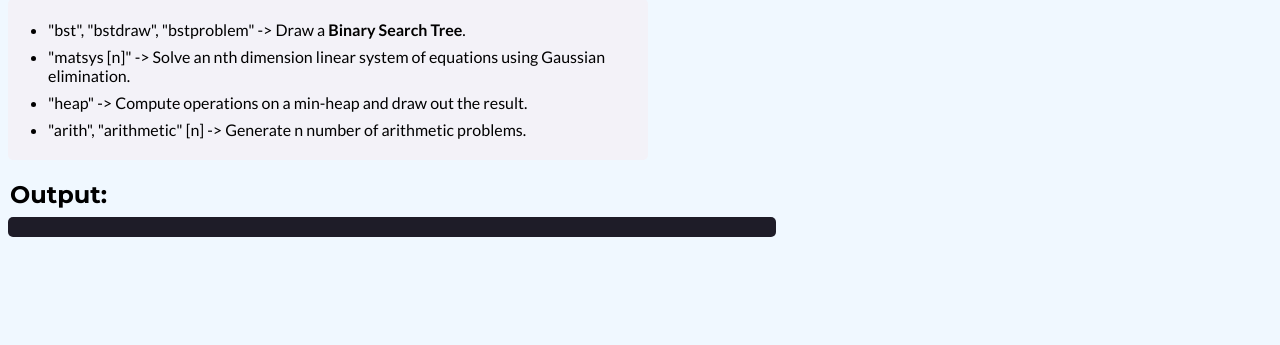
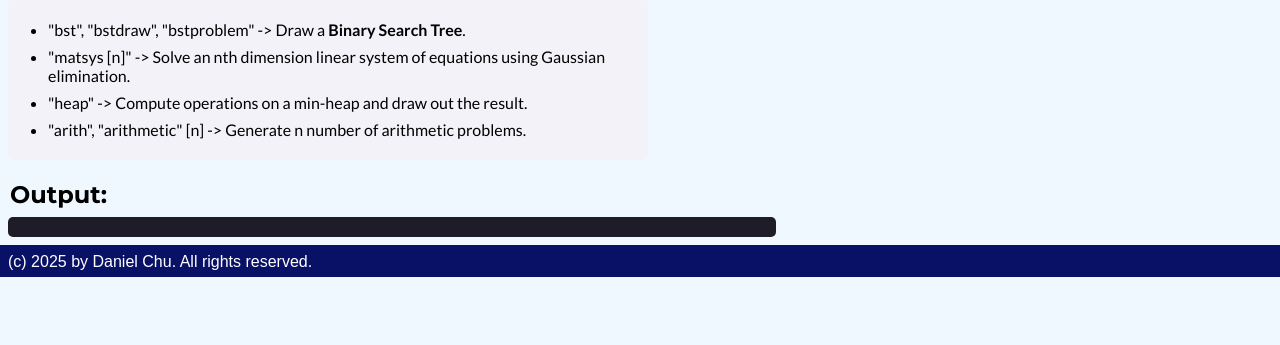
Before and after one commit to danchurlian/DChu-s-Problem-Generator, a Flask app: page / in a window 1280 px wide. Shown: the part 210-555 px from the top of the page. Run offline with Flask 3, Linux system fonts and the light colour scheme.

Commit message:
Added footer

```diff
--- a/problems/LinearPlanarSystemProblem.py
+++ b/problems/LinearPlanarSystemProblem.py
@@ -10,6 +10,5 @@ class LinearPlanarSystemProblem(Problem):
     def __init__(self):
         super().__init__()
 
-
     def _get_problem_str(self):
         return "linear planar system"
--- a/static/style.css
+++ b/static/style.css
@@ -28,6 +28,20 @@ header nav a {
     padding: 0.5em;
     padding-top: 0.5em;
     display: inline-block;
+}
+
+footer {
+    background-color: rgb(9, 17, 103);
+    height: 2em;
+
+    color: white;
+    font-family: Montsserat, sans-serif;
+    margin: 0px;
+
+    /* position: fixed; */
+}
+footer div {
+    padding: 0.5em;
 }
 
 h1, h2 {
--- a/templates/about.html
+++ b/templates/about.html
@@ -24,5 +24,6 @@
                 This is supposed to help for some computer and math classes. It can help to sharpen your brain. Use it as you wish.
             </p>
         </section>
+        {{ utils.footer() }}
     </body>
 </html>
--- a/templates/index.html
+++ b/templates/index.html
@@ -43,5 +43,7 @@
                 <pre> {{ line }} </pre>
             {% endfor %}
         </section>
+
+        {{ utils.footer() }}
     </body>
 </html>
--- a/templates/utils.html
+++ b/templates/utils.html
@@ -7,6 +7,14 @@
     </header>
 {% endmacro %}
 
+{% macro footer() %}
+    <footer>
+        <div>
+            (c) 2025 by Daniel Chu. All rights reserved.
+        </div>
+    </footer>
+{% endmacro %}
+
 {% macro fonts() %}
     <link rel="preconnect" href="https://fonts.googleapis.com">
     <link rel="preconnect" href="https://fonts.gstatic.com" crossorigin>
```
